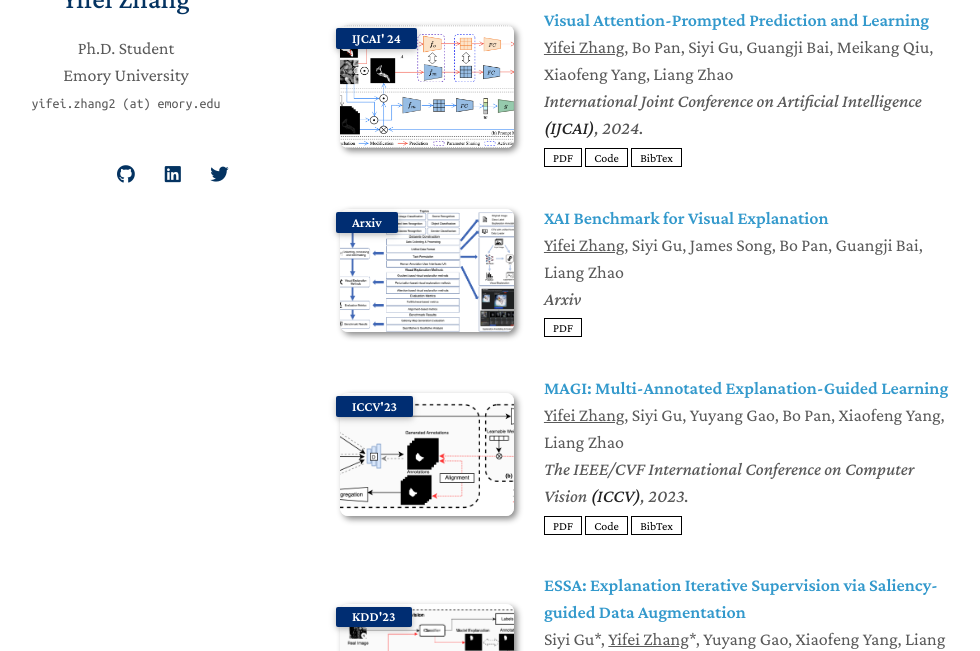
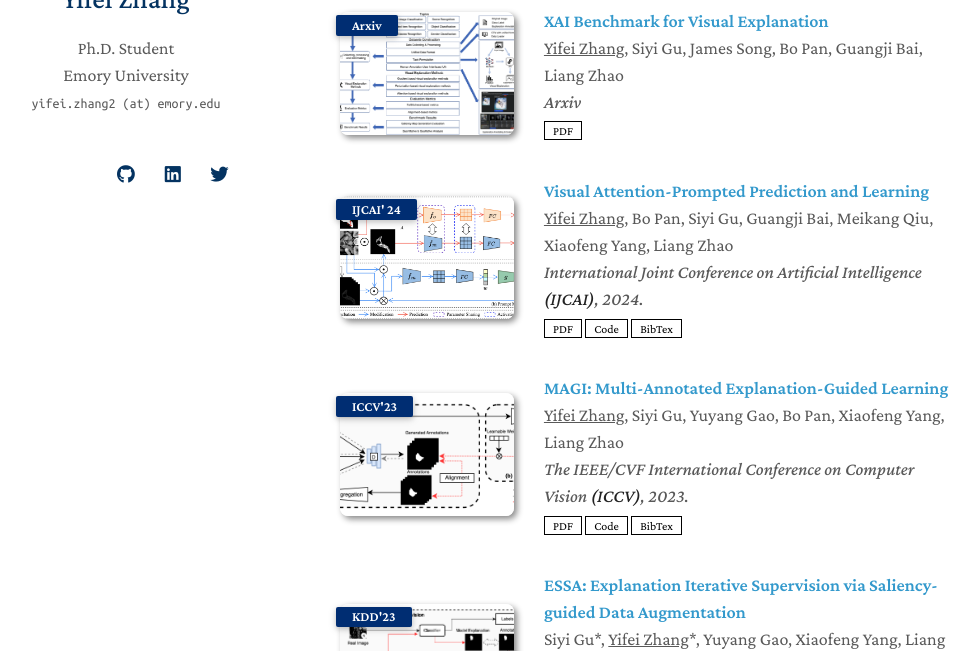
Before and after one commit to yifeizhangcs/yifeizhangcs.github.io, a Jekyll site: the page built from index.md, in a window 1280 px wide and 900 px high, scrolled down 833 px, cut to the strip 249-900 px from the top of the window. Shown: the whole strip, without its empty margins (150-1130 px from the left). Built offline with Jekyll 4.4.1, drawn with Linux system fonts in a browser that asks for light colours; nearby versions of some CDN libraries; a style sheet for code colours, icons or effects is not loaded; our own code applies the rules of GitHub Pages for plain Markdown files; some of the changed lines change nothing that is shown.

Commit message:
Update publications.yml

```diff
--- a/_data/publications.yml
+++ b/_data/publications.yml
@@ -1,4 +1,11 @@
 main:
+
+  - title: "XAI Benchmark for Visual Explanation"
+    authors: <span style="text-decoration:underline">Yifei Zhang</span>, Siyi Gu, James Song, Bo Pan, Guangji Bai, Liang Zhao
+    conference_short: Arxiv
+    conference: Arxiv
+    pdf: https://arxiv.org/pdf/2310.08537.pdf
+    image: ./assets/img/benchmark.png
 
   - title: "Visual Attention-Prompted Prediction and Learning"
     authors: <span style="text-decoration:underline">Yifei Zhang</span>, Bo Pan, Siyi Gu, Guangji Bai, Meikang Qiu, Xiaofeng Yang, Liang Zhao
@@ -8,13 +15,6 @@ main:
     code: https://arxiv.org/pdf/2310.08420.pdf
     bibtex: https://arxiv.org/pdf/2310.08420.pdf
     image: ./assets/img/visual_prompt.png
-
-  - title: "XAI Benchmark for Visual Explanation"
-    authors: <span style="text-decoration:underline">Yifei Zhang</span>, Siyi Gu, James Song, Bo Pan, Guangji Bai, Liang Zhao
-    conference_short: Arxiv
-    conference: Arxiv
-    pdf: https://arxiv.org/pdf/2310.08537.pdf
-    image: ./assets/img/benchmark.png
 
   - title: "MAGI: Multi-Annotated Explanation-Guided Learning"
     authors: <span style="text-decoration:underline">Yifei Zhang</span>, Siyi Gu, Yuyang Gao, Bo Pan, Xiaofeng Yang, Liang Zhao
```
